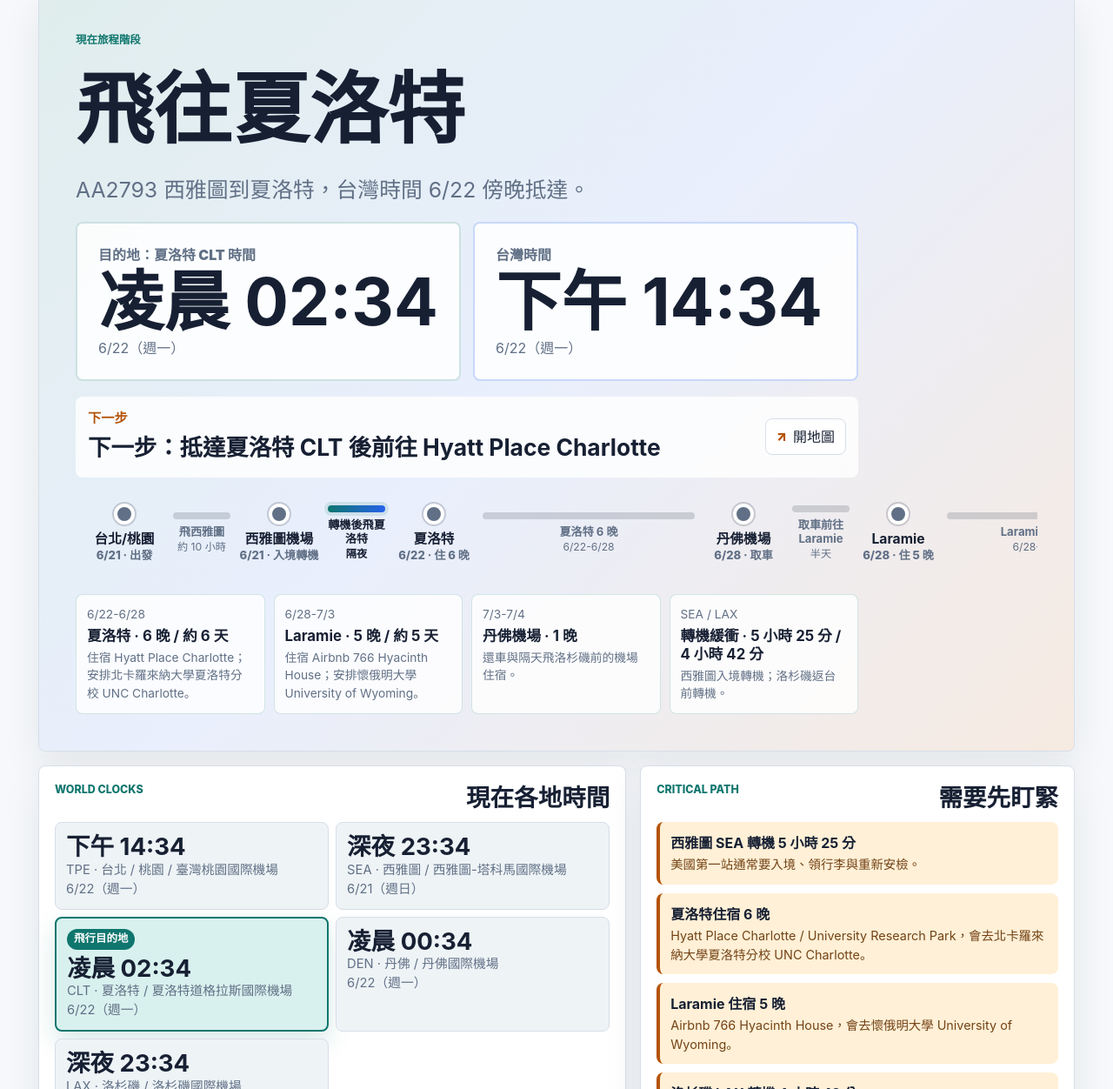
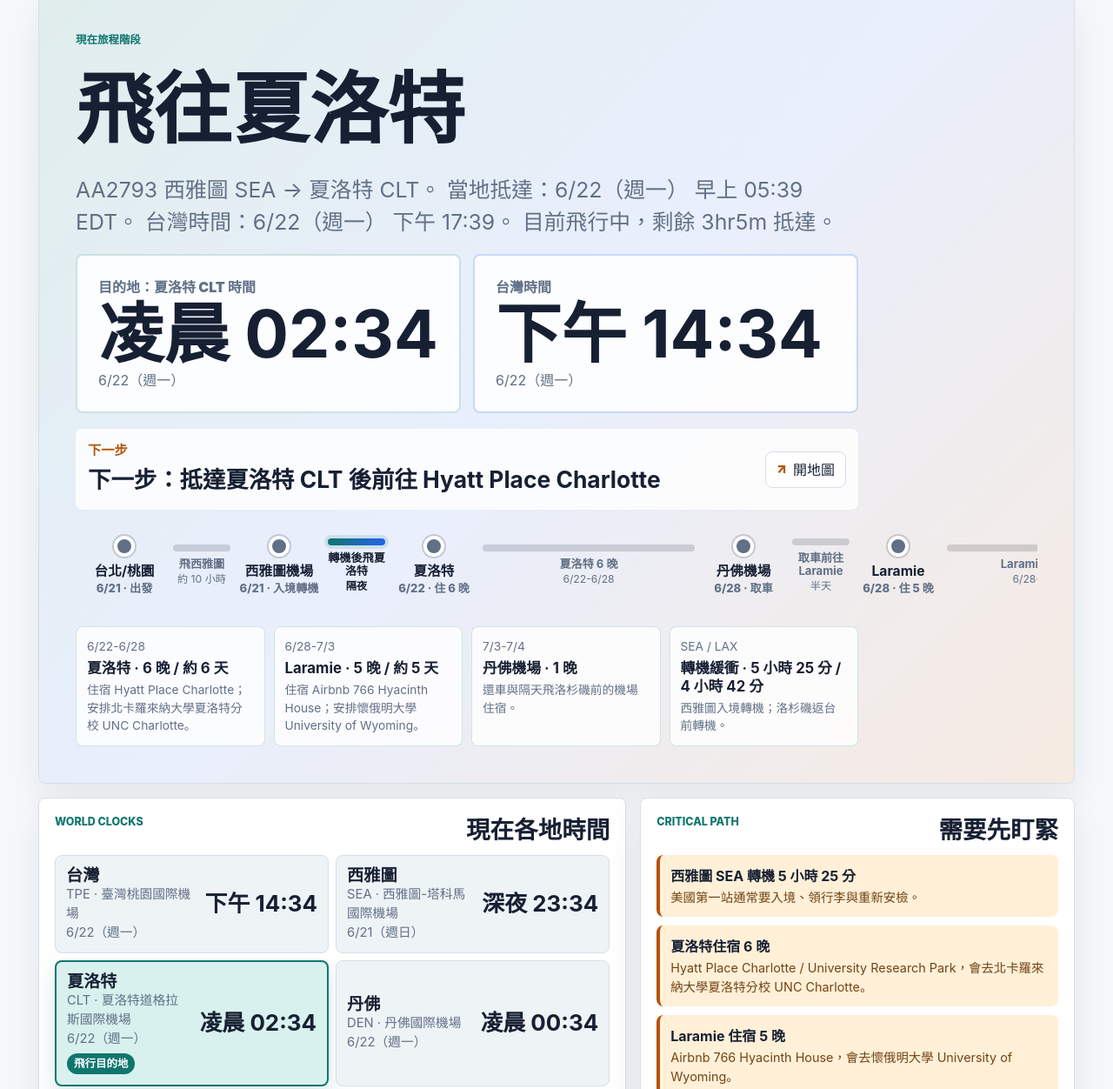
Before and after one commit to kuoyichun/kuoyichun-USA-trip-dashboard-2026, a plain HTML site: page index.html in a window 1280 px wide. Shown: the part 103-1355 px from the top of the page at 87% size. Drawn offline with Linux system fonts and the light colour scheme.

Commit message:
Add files via upload

```diff
--- a/app.js
+++ b/app.js
@@ -95,6 +95,16 @@
       ...clock,
       full: `${clock.date} ${clock.displayTime}`
     };
+  }
+
+  function formatRemainingDuration(ms) {
+    const totalMinutes = Math.max(0, Math.ceil(ms / 60000));
+    if (totalMinutes <= 1) return "1m";
+    const hours = Math.floor(totalMinutes / 60);
+    const minutes = totalMinutes % 60;
+    if (!hours) return `${minutes}m`;
+    if (!minutes) return `${hours}hr`;
+    return `${hours}hr${minutes}m`;
   }
 
   function formatDateLabel(dateValue) {
@@ -238,6 +248,41 @@
     return byStage[stage?.id] || { displayCode: "TPE", highlightCode: "", label: `${stage?.locationLabel || "台灣"} 當地時間`, badge: "" };
   }
 
+  function flightForStage(stage) {
+    if (!stage || stage.locationLabel !== "飛行中") return null;
+    const start = new Date(stage.startIso).getTime();
+    const end = new Date(stage.endIso).getTime();
+    return data.flights.find((flight) => (
+      new Date(flight.departIso).getTime() === start &&
+      new Date(flight.arriveIso).getTime() === end
+    )) || null;
+  }
+
+  function stageSubtitle(stage, now) {
+    const flight = flightForStage(stage);
+    if (!flight) return stage.subtitle;
+    const from = airports[flight.from];
+    const to = airports[flight.to];
+    const arriveLocal = formatDateTimeWithPeriod(flight.arriveIso, to.timezone);
+    const arriveTaiwan = formatDateTimeWithPeriod(flight.arriveIso, HOME_TZ);
+    const arriveDate = new Date(flight.arriveIso);
+    const departDate = new Date(flight.departIso);
+    const remaining = now >= departDate && now < arriveDate
+      ? `目前飛行中，剩餘 ${formatRemainingDuration(arriveDate - now)} 抵達。`
+      : "";
+    return [
+      `${flight.id} ${from.cityZh} ${flight.from} → ${to.cityZh} ${flight.to}。`,
+      `當地抵達：${arriveLocal.full} ${zoneAbbr(flight.arriveIso, to.timezone)}。`,
+      `台灣時間：${arriveTaiwan.full}。`,
+      remaining
+    ].filter(Boolean).join(" ");
+  }
+
+  function clockPlaceLabel(code, airport) {
+    if (code === "TPE") return "台灣";
+    return airport.cityZh;
+  }
+
   function renderClocks() {
     const codes = ["TPE", "SEA", "CLT", "DEN", "LAX"];
     const stage = currentJourneyStage();
@@ -248,10 +293,15 @@
       const isActive = code === clockInfo.highlightCode && code !== "TPE";
       return `
         <div class="clock-card ${isActive ? "is-active" : ""}">
-          ${isActive ? `<span class="clock-focus-label">${escapeHtml(clockInfo.badge)}</span>` : ""}
-          <strong>${escapeHtml(clock.displayTime)}</strong>
-          <span>${escapeHtml(code)} · ${escapeHtml(airport.cityZh)} / ${escapeHtml(airport.airportZh)}</span>
-          <span>${escapeHtml(clock.date)}</span>
+          <div class="clock-place">
+            <strong>${escapeHtml(clockPlaceLabel(code, airport))}</strong>
+            <span>${escapeHtml(code)} · ${escapeHtml(airport.airportZh)}</span>
+            <span>${escapeHtml(clock.date)}</span>
+            ${isActive ? `<span class="clock-focus-label">${escapeHtml(clockInfo.badge)}</span>` : ""}
+          </div>
+          <div class="clock-time">
+            <strong>${escapeHtml(clock.displayTime)}</strong>
+          </div>
         </div>
       `;
     }).join("");
@@ -349,7 +399,7 @@
     const taiwanClock = formatClock(HOME_TZ, now);
 
     $("#currentStageTitle").textContent = stage.title;
-    $("#currentStageSubtitle").textContent = stage.subtitle;
+    $("#currentStageSubtitle").textContent = stageSubtitle(stage, now);
     $("#currentLocalLabel").textContent = clockInfo.label;
     $("#currentLocalTime").textContent = localClock.displayTime;
     $("#currentLocalDate").textContent = localClock.date;
--- a/styles.css
+++ b/styles.css
@@ -453,6 +453,10 @@ main {
 
 .clock-card {
   position: relative;
+  display: grid;
+  grid-template-columns: minmax(0, 1fr) auto;
+  align-items: center;
+  gap: 14px;
   min-height: 92px;
   padding: 12px;
   border: 1px solid var(--line);
@@ -477,16 +481,29 @@ main {
   font-size: 0.78rem !important;
   font-weight: 900;
   padding: 2px 8px;
-  margin-bottom: 6px;
-}
-
-.clock-card strong {
-  display: block;
-  font-size: 1.72rem;
+  margin-top: 6px;
+}
+
+.clock-place strong,
+.clock-time strong {
+  display: block;
   line-height: 1.1;
 }
 
-.clock-card span {
+.clock-place strong {
+  font-size: 1.2rem;
+}
+
+.clock-time {
+  min-width: 118px;
+  text-align: right;
+}
+
+.clock-time strong {
+  font-size: 1.62rem;
+}
+
+.clock-place span:not(.clock-focus-label) {
   display: block;
   color: var(--muted);
   font-size: 0.92rem;
@@ -1492,8 +1509,16 @@ main {
     font-size: 2.45rem;
   }
 
-  .clock-card strong {
-    font-size: 1.48rem;
+  .clock-place strong {
+    font-size: 1.05rem;
+  }
+
+  .clock-time {
+    min-width: 104px;
+  }
+
+  .clock-time strong {
+    font-size: 1.42rem;
   }
 
   .route-preview {
--- a/trip-data.js
+++ b/trip-data.js
@@ -157,7 +157,7 @@ window.TRIP_DATA = {
       duration: "13 小時 30 分鐘",
       fromDetail: "洛杉磯 LAX B 航廈",
       toDetail: "台北/桃園 TPE 第 2 航廈",
-      note: "跨日返台，台灣時間 7/6 清晨抵達。"
+      note: "跨日返台，台灣時間 7/6 凌晨 05:05 抵達。"
     }
   ],
   layovers: [
@@ -377,7 +377,7 @@ window.TRIP_DATA = {
     {
       id: "flight-tpe-sea",
       title: "飛往西雅圖",
-      subtitle: "JX032 台北到西雅圖，抵達後進行美國入境與轉機。",
+      subtitle: "JX032 台北/桃園 TPE 到西雅圖 SEA；西雅圖當地 6/21 下午 16:10 抵達，台灣時間 6/22 早上 07:10。",
       locationLabel: "飛行中",
       timezone: "Asia/Taipei",
       startIso: "2026-06-21T20:10:00+08:00",
@@ -399,7 +399,7 @@ window.TRIP_DATA = {
     {
       id: "flight-sea-clt",
       title: "飛往夏洛特",
-      subtitle: "AA2793 西雅圖到夏洛特，台灣時間 6/22 傍晚抵達。",
+      subtitle: "AA2793 西雅圖 SEA 到夏洛特 CLT；夏洛特當地 6/22 凌晨 05:39 抵達，台灣時間 6/22 下午 17:39。",
       locationLabel: "飛行中",
       timezone: "America/New_York",
       startIso: "2026-06-21T21:35:00-07:00",
@@ -421,7 +421,7 @@ window.TRIP_DATA = {
     {
       id: "flight-clt-den",
       title: "夏洛特飛丹佛",
-      subtitle: "UA1963 前往丹佛，抵達後前往 Laramie / Airbnb。",
+      subtitle: "UA1963 夏洛特 CLT 到丹佛 DEN；丹佛當地 6/28 早上 10:27 抵達，台灣時間 6/29 凌晨 00:27。",
       locationLabel: "飛行中",
       timezone: "America/Denver",
       startIso: "2026-06-28T08:40:00-04:00",
@@ -476,7 +476,7 @@ window.TRIP_DATA = {
     {
       id: "flight-den-lax",
       title: "丹佛飛洛杉磯",
-      subtitle: "AA4958 前往洛杉磯 LAX，抵達後銜接返台航班。",
+      subtitle: "AA4958 丹佛 DEN 到洛杉磯 LAX；洛杉磯當地 7/4 晚上 19:53 抵達，台灣時間 7/5 早上 10:53。",
       locationLabel: "飛行中",
       timezone: "America/Los_Angeles",
       startIso: "2026-07-04T18:12:00-06:00",
@@ -498,7 +498,7 @@ window.TRIP_DATA = {
     {
       id: "flight-lax-tpe",
       title: "返台飛行",
-      subtitle: "JX001 洛杉磯到桃園，台灣時間 7/6 清晨抵達。",
+      subtitle: "JX001 洛杉磯 LAX 到台北/桃園 TPE；台灣時間 7/6 凌晨 05:05 抵達。",
       locationLabel: "飛行中",
       timezone: "Asia/Taipei",
       startIso: "2026-07-05T00:35:00-07:00",
```
